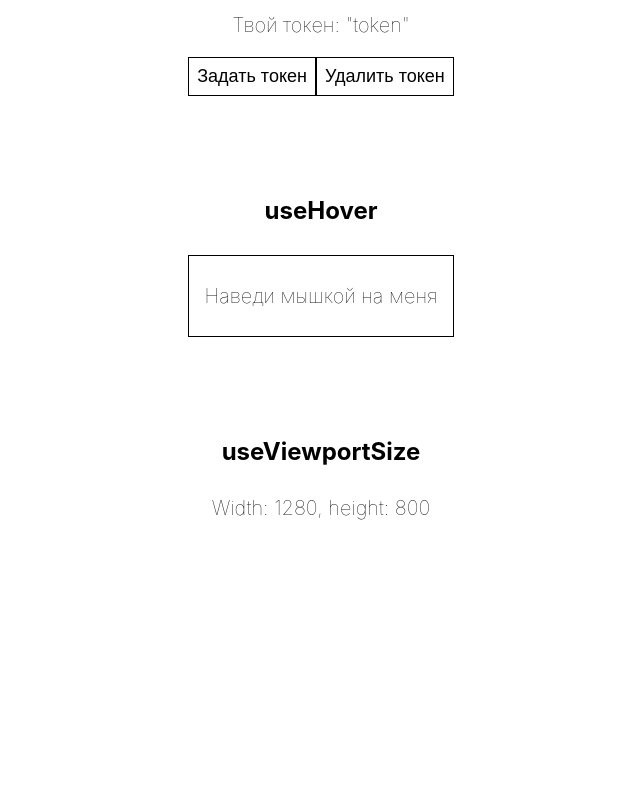
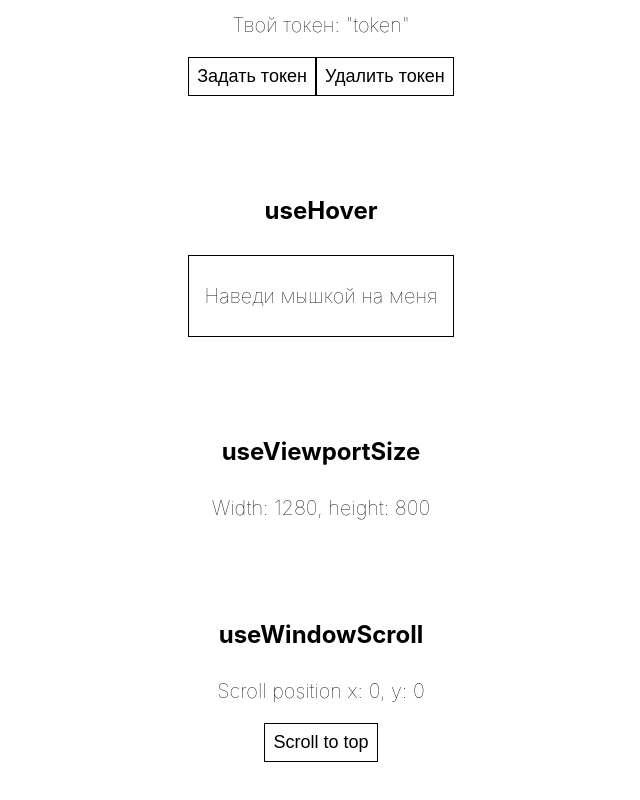
Before and after one commit to rayonnant/res-school-react-user-hooks, a React (Create React App) app: page / in a window 1280 px wide. Shown: the part 466-1266 px from the top of the page, without its empty margins (319-959 px from the left). Before the commit the page ends 1086 px from the top, so only its background shows below. Built offline with nearby package versions, Linux system fonts and the light colour scheme.

Commit message:
feat: implement useWindowScroll and provide an example of its usage

```diff
--- a/src/App.tsx
+++ b/src/App.tsx
@@ -3,6 +3,7 @@ import {UsageOfUseToggle} from './components/UsageOfUseToggle'
 import {UsageOfUseLocalStorage} from './components/UsageOfUseLocalStorage'
 import {UsageOfUseHover} from './components/UsageOfUseHover'
 import {UsageOfUseViewportSize} from './components/UsageOfUseViewportSize'
+import {UsageOfUseWindowScroll} from './components/UsageOfUseWindowScroll'
 
 function App() {
   return (
@@ -16,6 +17,8 @@ function App() {
           <UsageOfUseHover/>
           <h2 className='heading'>useViewportSize</h2>
           <UsageOfUseViewportSize/>
+          <h2 className='heading'>useWindowScroll</h2>
+          <UsageOfUseWindowScroll/>
       </div>
   )
 }
--- /dev/null
+++ b/src/components/UsageOfUseWindowScroll.tsx
@@ -0,0 +1,15 @@
+import React from 'react'
+import {useWindowScroll} from '../hooks/useWindowScroll'
+
+export const UsageOfUseWindowScroll: React.FC = () => {
+    const [scroll, scrollTo] = useWindowScroll()
+
+    return (
+        <div className='example'>
+            <p>
+                Scroll position x: {scroll.x}, y: {scroll.y}
+            </p>
+            <button onClick={() => scrollTo({y: 0})}>Scroll to top</button>
+        </div>
+    )
+}
--- /dev/null
+++ b/src/hooks/useWindowScroll.ts
@@ -0,0 +1,43 @@
+import {useCallback, useEffect, useState} from 'react'
+
+type ScrollCoords = {
+    x: number
+    y: number
+}
+
+type ReturnArr = [ScrollCoords, (coordsTo: { y: number }) => void]
+
+const useWindowEvent = (type: string, listener: EventListenerOrEventListenerObject, options: boolean | AddEventListenerOptions | undefined) => {
+    useEffect(() => {
+        if (typeof window !== 'undefined') {
+            window.addEventListener(type, listener, options)
+            return () => window.removeEventListener(type, listener, options)
+        }
+    }, [type, listener, options])
+}
+
+export const useWindowScroll = (): ReturnArr => {
+    const [scroll, setScroll] = useState<ScrollCoords>({
+        x: 0,
+        y: 0
+    })
+
+    const updateWindowSize = useCallback(() => {
+        setScroll({
+            x: window.scrollX,
+            y: window.scrollY
+        })
+    }, [])
+
+    useWindowEvent('scroll', updateWindowSize, undefined)
+    useWindowEvent('resize', updateWindowSize, undefined)
+
+    const scrollTo = (coordsTo: { y: number }): void => {
+        window.scrollTo({
+            top: coordsTo.y,
+            behavior: 'smooth'
+        })
+    }
+
+    return [scroll, scrollTo]
+}
```
